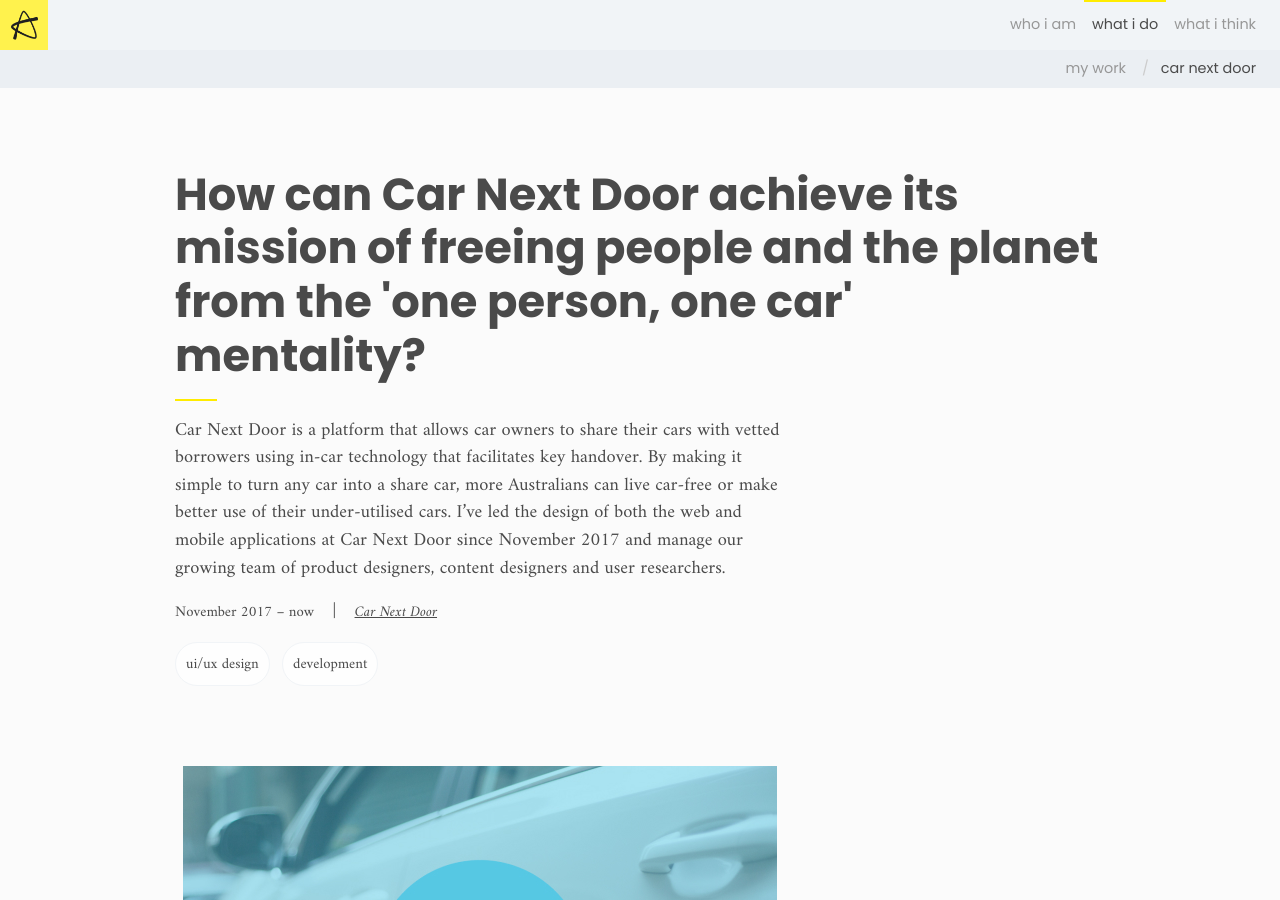
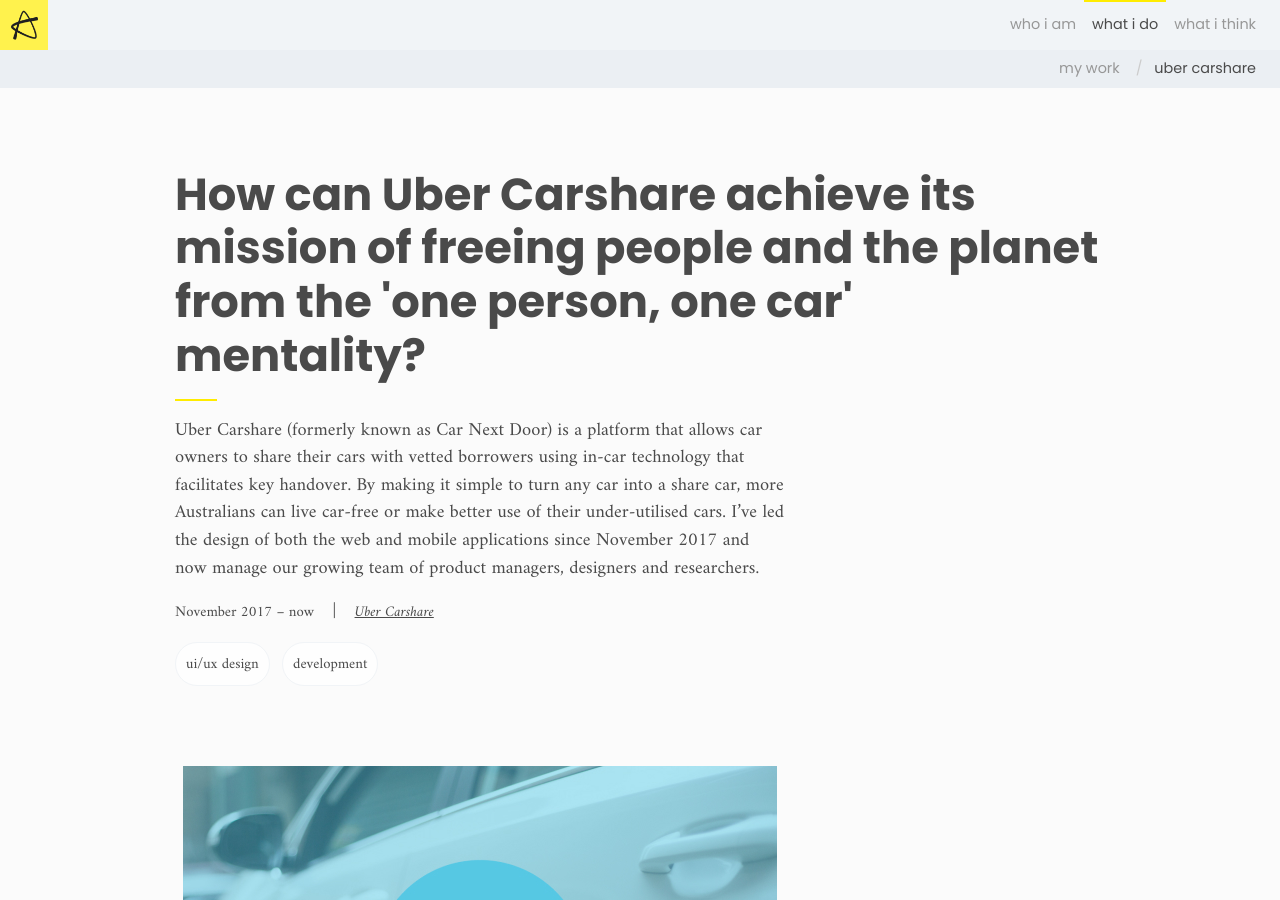
Before and after one commit to amandagracewall/portfolio, a Jekyll site: the page built from _works/car-next-door.markdown, in a window 1280 px wide and 900 px high. Built offline with Jekyll 4.4.1, drawn with Linux system fonts in a browser that asks for light colours; nearby versions of some CDN libraries.

Commit message:
Updated Car Next Door

```diff
--- a/_works/car-next-door.markdown
+++ b/_works/car-next-door.markdown
@@ -1,5 +1,5 @@
 ---
-title: Car Next Door
+title: Uber Carshare
 date: 2021-12-05 14:38:00 +11:00
 permalink: "/work/car-next-door"
 categories:
@@ -11,16 +11,16 @@
   with vetted borrowers using in-car technology that facilitates key handover. By
   making it simple to turn any car into a share car, more Australians can live car-free
   or make better use of their under-utilised cars. I've led the design of both the
-  web and mobile applications at Car Next Door since November 2017 and manage our
-  growing team of product designers, content designers and user researchers.
-question: How can Car Next Door achieve its mission of freeing people and the planet
+  web and mobile applications at Car Next Door since November 2017 and now manage
+  our growing team of product managers, designers and researchers.
+question: How can Uber Carshare achieve its mission of freeing people and the planet
   from the 'one person, one car' mentality?
-summary: Car Next Door is a platform that allows car owners to share their cars with
-  vetted borrowers using in-car technology that facilitates key handover. By making
-  it simple to turn any car into a share car, more Australians can live car-free or
-  make better use of their under-utilised cars. I've led the design of both the web
-  and mobile applications at Car Next Door since November 2017 and manage our growing
-  team of product designers, content designers and user researchers.
+summary: Uber Carshare (formerly known as Car Next Door) is a platform that allows
+  car owners to share their cars with vetted borrowers using in-car technology that
+  facilitates key handover. By making it simple to turn any car into a share car,
+  more Australians can live car-free or make better use of their under-utilised cars.
+  I've led the design of both the web and mobile applications since November 2017
+  and now manage our growing team of product managers, designers and researchers.
 project timeframe: November 2017 – now
-company: "[Car Next Door](https://carnextdoor.com.au)"
+company: "[Uber Carshare](https://ubercarshare.com)"
 ---
```
